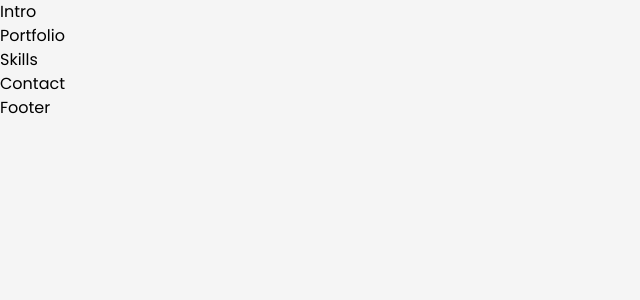
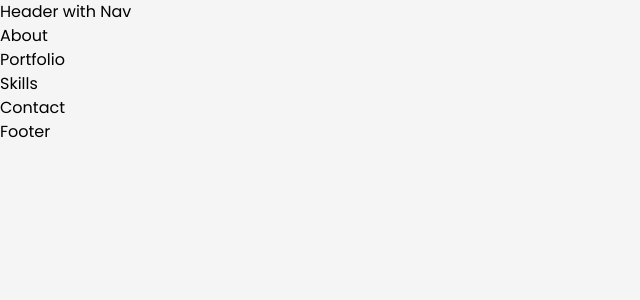
Before and after one commit to T4R0TARO/react-portfolio, a React (Vite) app: page / in a window 1280 px wide. Shown: the top 300 px of the page, without its empty margins (0-640 px from the left). Built offline with nearby package versions, Linux system fonts and the light colour scheme.

Commit message:
edit project setup

```diff
--- a/src/App.jsx
+++ b/src/App.jsx
@@ -1,5 +1,6 @@
 import "./App.css";
-import Intro from "./components/Intro";
+import Header from "./components/Header";
+import About from "./components/About";
 import Portfolio from "./components/Portfolio";
 import Skills from "./components/Skills";
 import Contact from "./components/Contact";
@@ -9,7 +10,8 @@ function App() {
   return (
     <>
       <main>
-        <Intro />
+        <Header />
+        <About />
         <Portfolio />
         <Skills />
         <Contact />
--- /dev/null
+++ b/src/components/About.jsx
@@ -0,0 +1,9 @@
+import React from "react";
+
+export default function About() {
+  return (
+    <section className="section about" id="about">
+      <p>About</p>
+    </section>
+  );
+}
--- a/src/components/Contact.jsx
+++ b/src/components/Contact.jsx
@@ -2,7 +2,7 @@ import React from "react";
 
 export default function Contact() {
   return (
-    <section className="section contact">
+    <section className="section contact" id="contact">
       <p>Contact</p>
     </section>
   );
--- /dev/null
+++ b/src/components/Header.jsx
@@ -0,0 +1,9 @@
+import React from "react";
+
+export default function Header() {
+  return (
+    <header className="header">
+      <p>Header with Nav</p>
+    </header>
+  );
+}
--- a/src/components/Intro.jsx
+++ /dev/null
@@ -1,9 +0,0 @@
-import React from "react";
-
-export default function Intro() {
-  return (
-    <section className="section intro">
-      <p>Intro</p>
-    </section>
-  );
-}
--- a/src/components/Portfolio.jsx
+++ b/src/components/Portfolio.jsx
@@ -4,7 +4,7 @@ import PortfolioData from "../data/portfolio";
 
 export default function Portfolio() {
   return (
-    <section className="section portfolio">
+    <section className="section portfolio" id="portfolio">
       <p>Portfolio</p>
     </section>
   );
--- a/src/components/Skills.jsx
+++ b/src/components/Skills.jsx
@@ -2,7 +2,7 @@ import React from "react";
 
 export default function Skills() {
   return (
-    <section className="section skills">
+    <section className="section skills" id="skills">
       <p>Skills</p>
     </section>
   );
```
